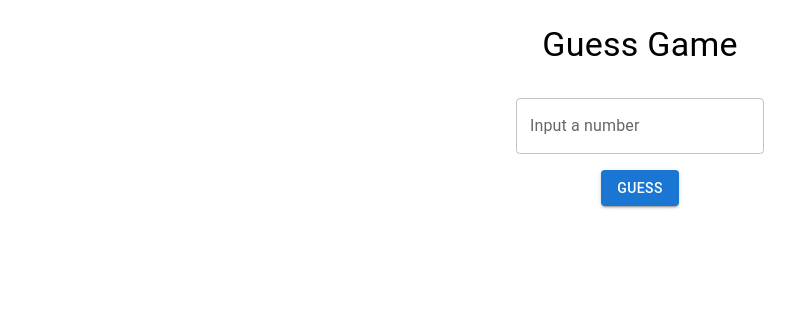
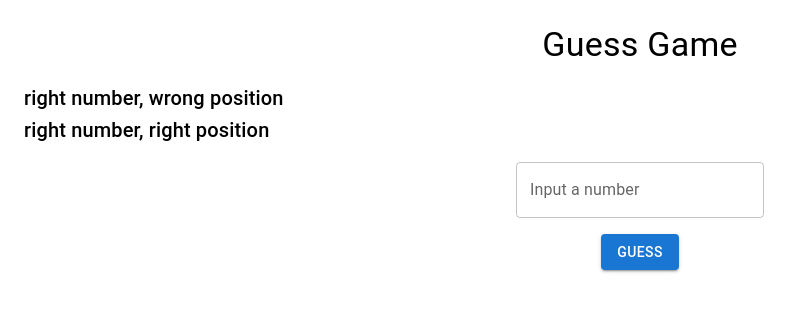
Before and after one commit to Vitalidev05/guess-game, a React (Create React App) app: page / in a window 1280 px wide. Shown: the top 312 px of the page, without its empty margins (0-802 px from the left). Built offline with nearby package versions, Linux system fonts and the light colour scheme.

Commit message:
feature: add legend component

```diff
--- a/src/components/GuessGame/component.tsx
+++ b/src/components/GuessGame/component.tsx
@@ -5,6 +5,7 @@ import { NumericInput } from '../NumericInput';
 import { useModal } from './hook';
 import { GuessedModal } from '../GuessedModal';
 import { Title } from '../Title';
+import { Legend } from '../Legend/component';
 
 export const GuessGame = memo(() => {
     const modal = useModal()
@@ -12,6 +13,10 @@ export const GuessGame = memo(() => {
     return (
         <Box sx={{ p: 3 }}>
             <Title title="Guess Game" />
+            <Legend
+                legend1="right number, wrong position"
+                legend2="right number, right position"
+            />
             <NumericInput />
             <DisplayResult />
             <GuessedModal {...modal} />
--- /dev/null
+++ b/src/components/Legend/component.tsx
@@ -0,0 +1,12 @@
+import { Box, Typography } from '@mui/material';
+import React, { memo } from 'react';
+import { Props } from './types'
+
+export const Legend = memo(({ legend1, legend2 }: Props) => {
+    return (
+        <Box>
+            <Typography variant="h6">{legend1}</Typography>
+            <Typography variant="h6">{legend2}</Typography>
+        </Box>
+    );
+});
--- /dev/null
+++ b/src/components/Legend/index.ts
@@ -0,0 +1 @@
+export { Legend } from './component';
--- /dev/null
+++ b/src/components/Legend/types.ts
@@ -0,0 +1,4 @@
+export type Props = {
+    legend1: string,
+    legend2: string,
+};
```
